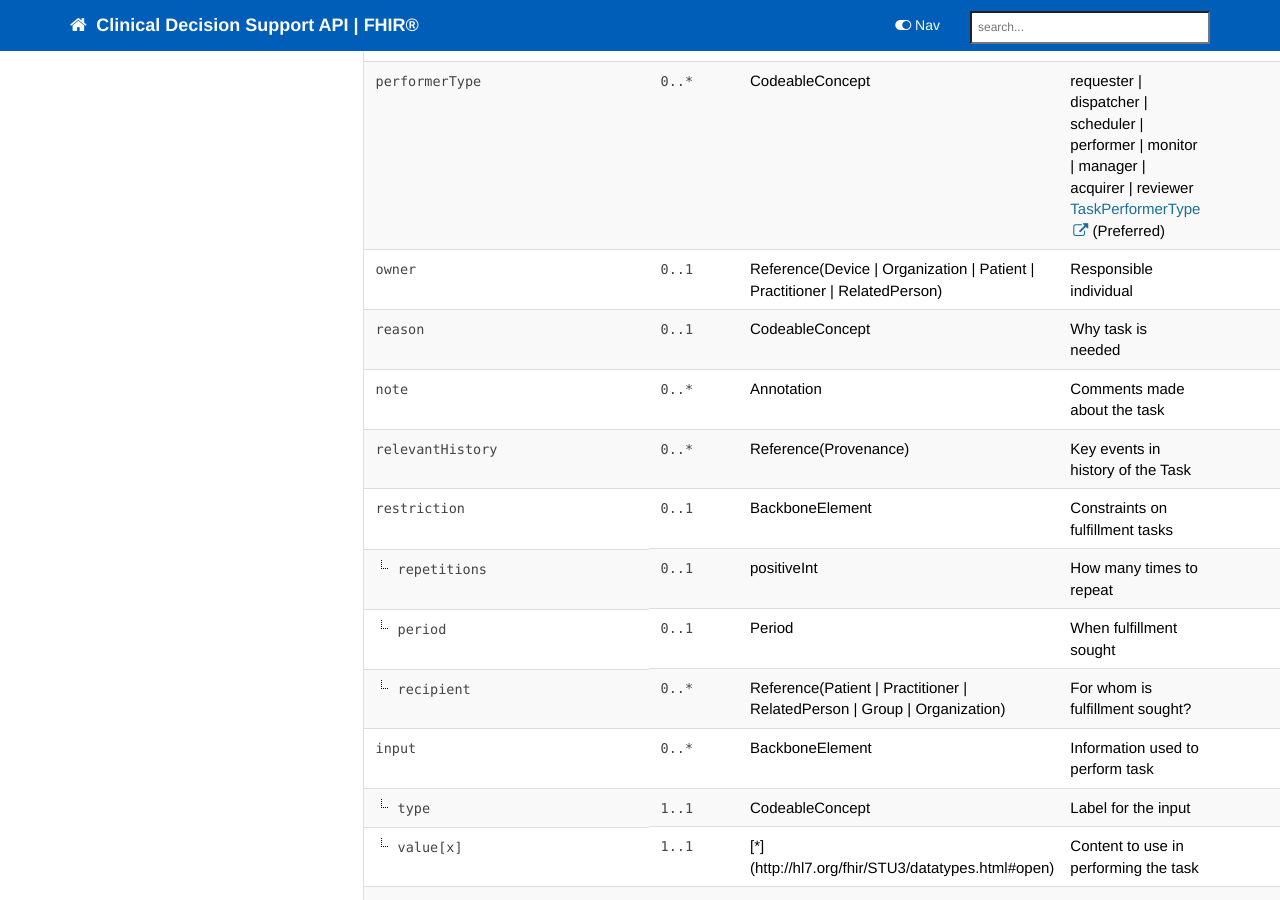
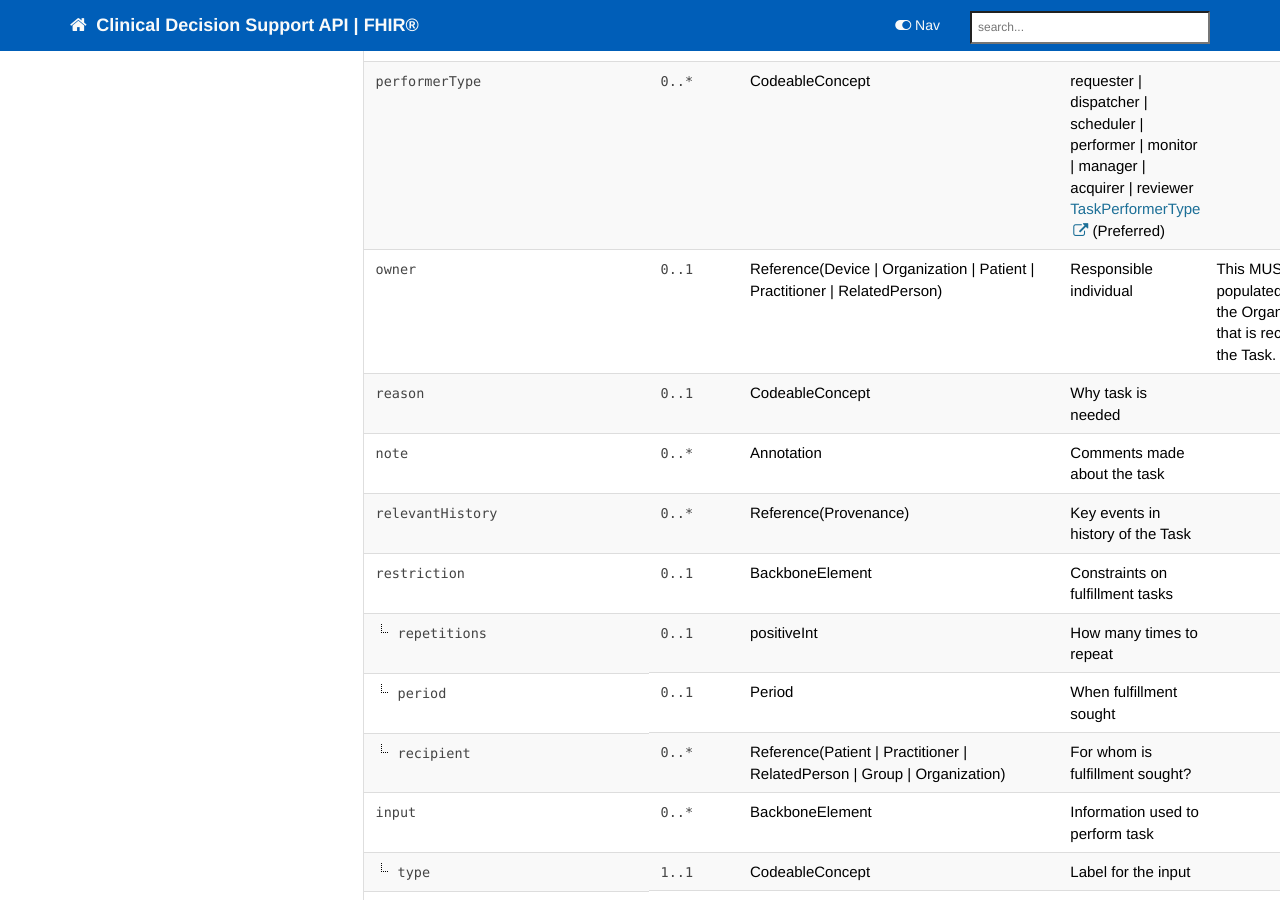
Before and after one commit to nhsconnect/FHIR-CDS, a Jekyll site: the page built from pages/explore/api_task.md, in a window 1280 px wide and 900 px high, scrolled down 2943 px. Built offline with Jekyll 4.4.1, drawn with Linux system fonts in a browser that asks for light colours; nearby versions of some CDN libraries; comment, search, counter and statistics services are not loaded; part of the change alters nothing that is shown.

Commit message:
pages/explore/api_task.md updated from https://stackedit.io/

```diff
--- a/pages/explore/api_task.md
+++ b/pages/explore/api_task.md
@@ -272,7 +272,7 @@ Detailed implementation guidance for an `Task` resource in the CDS context is gi
     <td><code>0..1</code></td>
     <td>Reference(Device | Organization | Patient | Practitioner | RelatedPerson)</td>
     <td>Responsible individual</td>
-<td></td>
+<td>This MUST be populated with the Organisation that is receiving the Task.</td>
 </tr>
 <tr>
   <td><code>reason</code></td>
@@ -367,6 +367,6 @@ Detailed implementation guidance for an `Task` resource in the CDS context is gi
 </tr>
 </table>
 <!--stackedit_data:
-eyJoaXN0b3J5IjpbLTE2NzM4NzM4MSwtMTE3NzgxMDYzNywxMz
-Q1MDk5NTUwLDU0MzQ2NzExM119
+eyJoaXN0b3J5IjpbNTk3OTg2ODEsLTExNzc4MTA2MzcsMTM0NT
+A5OTU1MCw1NDM0NjcxMTNdfQ==
 -->
```
